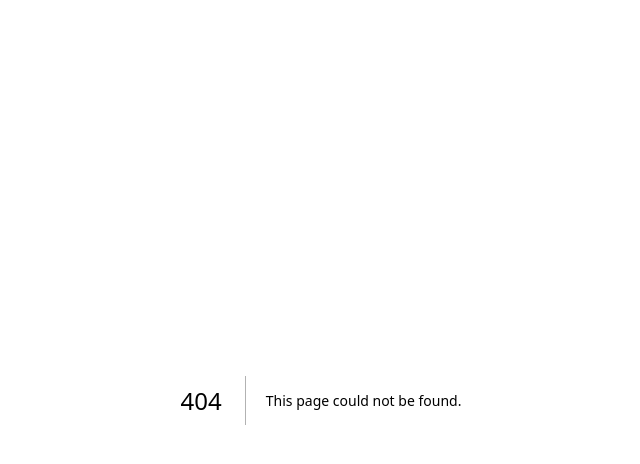
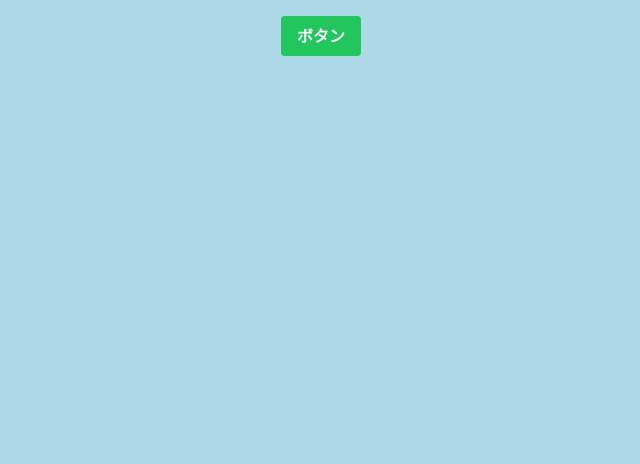
Before and after one commit to ccbc7/study-react2, a Next.js app: page /life in a window 1280 px wide. Before the commit this address had no page. Shown: the top 464 px of the page, without its empty margins (319-959 px from the left). Built offline with nearby package versions, Linux system fonts and the light colour scheme.

Commit message:
✨ useeffectの練習

```diff
--- /dev/null
+++ b/src/pages/life.jsx
@@ -0,0 +1,25 @@
+import { useEffect } from "react";
+
+export default function Life() {
+  useEffect(() => {
+    console.log("マウント時");
+    document.body.style.backgroundColor = "lightblue";
+    return () => {
+      console.log("アンマウント時");
+      document.body.style.backgroundColor = "";
+    };
+  }, [])
+
+  return (
+    <>
+      <div class="flex justify-center items-center m-4">
+        <button
+          // onClick={handleClick}
+          class="bg-green-500 hover:bg-green-700 text-white font-bold py-2 px-4 rounded text-center"
+        >
+          ボタン
+        </button>
+      </div>
+    </>
+  );
+}
```
